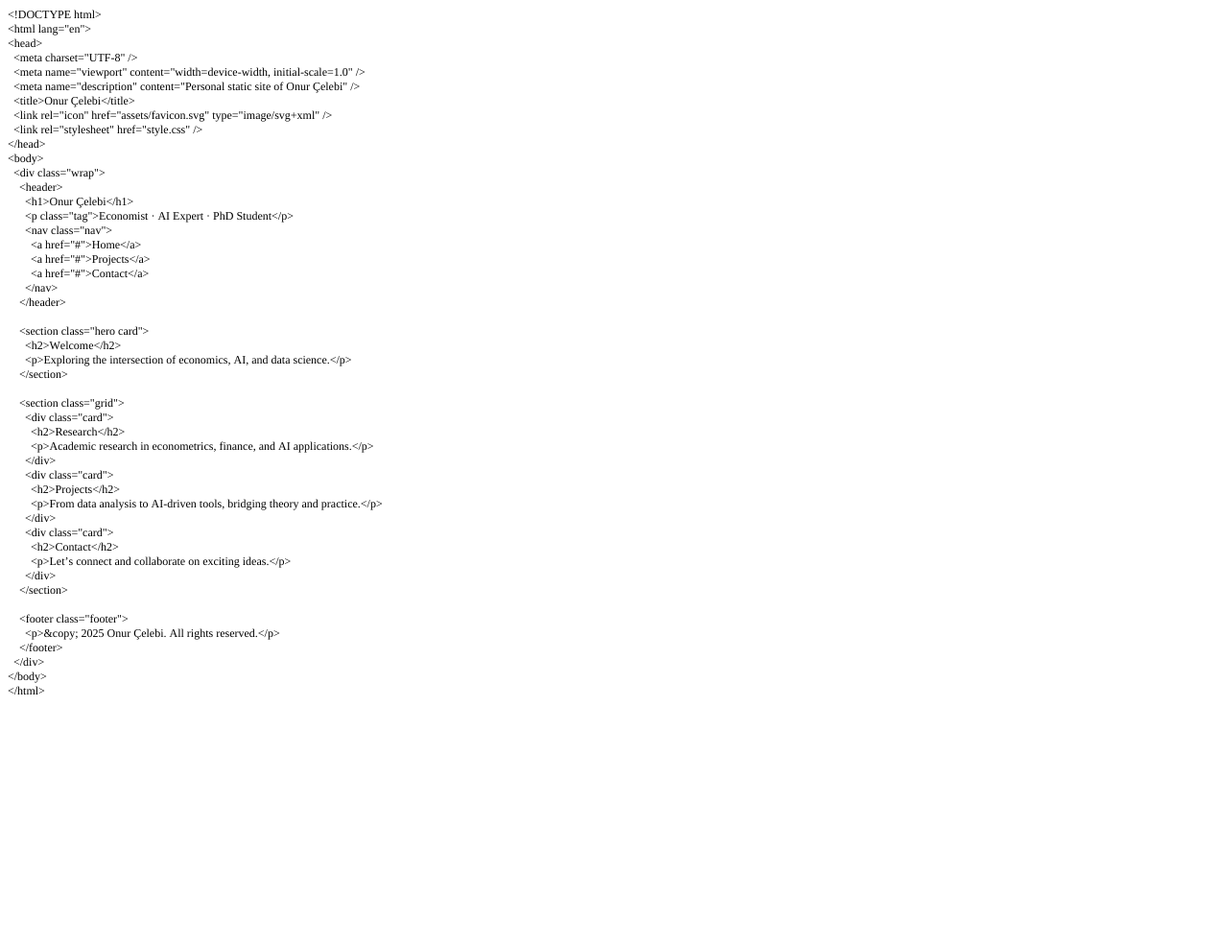
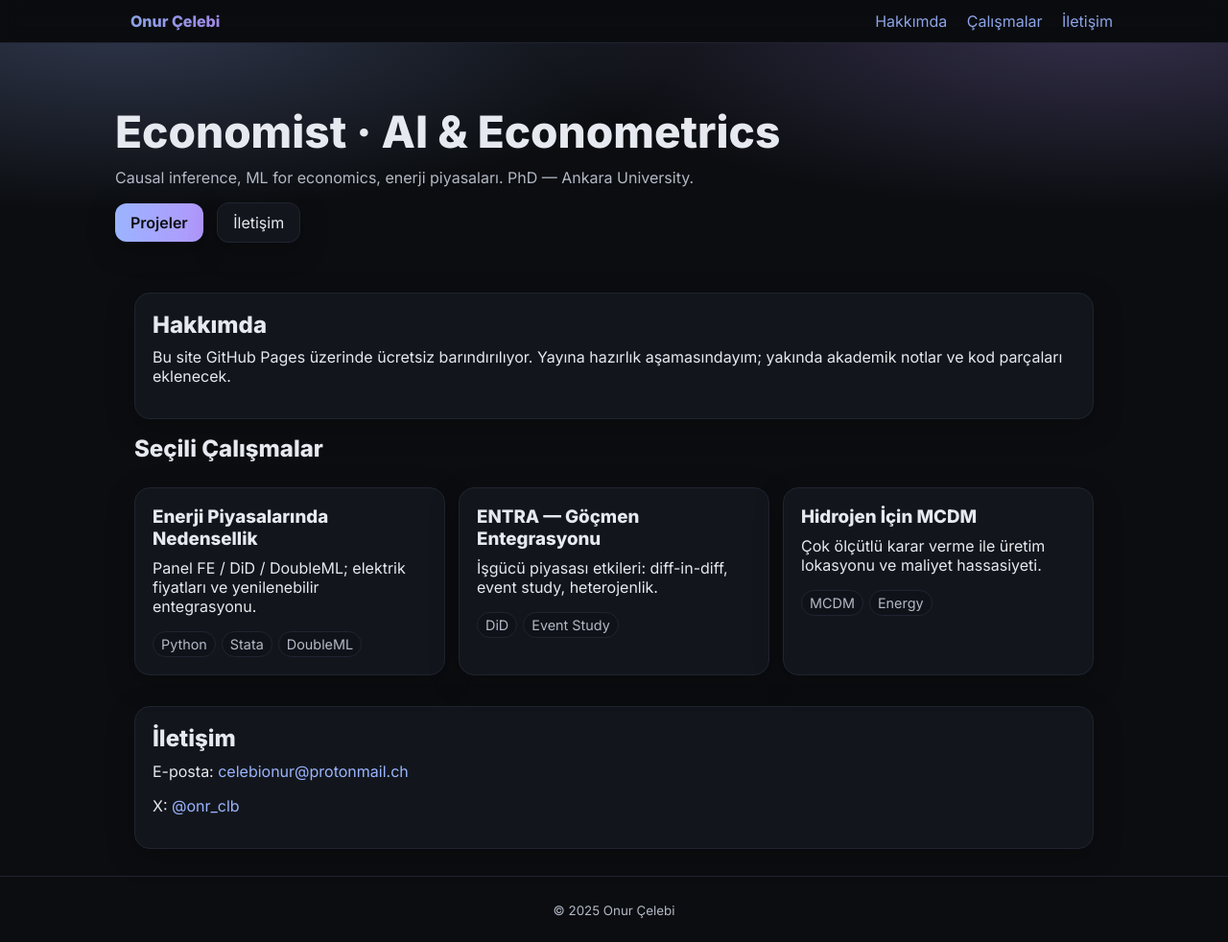
Before and after one commit to onurcelebi96/onurcelebi96.github.io, a plain HTML site: page index.html in a window 1280 px wide. Shown: the whole page at 96% size. Before the commit the page ends 800 px from the top, so only its background shows below. Drawn offline with Linux system fonts and the light colour scheme.

Commit message:
Revert to 'not bad' design (final)

```diff
--- a/index.html
+++ b/index.html
@@ -1,65 +1,83 @@
-<!DOCTYPE html PUBLIC "-//W3C//DTD HTML 4.01//EN" "http://www.w3.org/TR/html4/strict.dtd">
-<html>
+<!doctype html>
+<html lang="tr">
 <head>
-  <meta http-equiv="Content-Type" content="text/html; charset=utf-8">
-  <meta http-equiv="Content-Style-Type" content="text/css">
-  <title></title>
-  <meta name="Generator" content="Cocoa HTML Writer">
-  <meta name="CocoaVersion" content="2575.6">
-  <style type="text/css">
-    p.p1 {margin: 0.0px 0.0px 0.0px 0.0px; font: 12.0px Times; -webkit-text-stroke: #000000}
-    p.p2 {margin: 0.0px 0.0px 0.0px 0.0px; font: 12.0px Times; -webkit-text-stroke: #000000; min-height: 14.0px}
-    span.s1 {font-kerning: none}
-  </style>
+  <meta charset="utf-8">
+  <meta name="viewport" content="width=device-width, initial-scale=1">
+  <title>Onur Çelebi — Economist · AI & Econometrics</title>
+  <meta name="description" content="Onur Çelebi | Economist · AI & Econometrics · Ankara University PhD">
+  <link rel="icon" type="image/svg+xml" href="assets/favicon.svg">
+  <link rel="preconnect" href="https://fonts.googleapis.com" crossorigin>
+  <link href="https://fonts.googleapis.com/css2?family=Inter:wght@400;600;800&display=swap" rel="stylesheet">
+  <meta property="og:type" content="website">
+  <meta property="og:title" content="Onur Çelebi — Economist · AI & Econometrics">
+  <meta property="og:description" content="Causal inference, ML for economics, energy markets.">
+  <meta property="og:url" content="https://onurcelebi96.github.io/">
+  <meta property="og:image" content="https://onurcelebi96.github.io/assets/og.png">
+  <meta name="twitter:card" content="summary_large_image">
+  <link rel="stylesheet" href="style.css">
 </head>
 <body>
-<p class="p1"><span class="s1">&lt;!DOCTYPE html&gt;</span></p>
-<p class="p1"><span class="s1">&lt;html lang="en"&gt;</span></p>
-<p class="p1"><span class="s1">&lt;head&gt;</span></p>
-<p class="p1"><span class="s1"><span class="Apple-converted-space">  </span>&lt;meta charset="UTF-8" /&gt;</span></p>
-<p class="p1"><span class="s1"><span class="Apple-converted-space">  </span>&lt;meta name="viewport" content="width=device-width, initial-scale=1.0" /&gt;</span></p>
-<p class="p1"><span class="s1"><span class="Apple-converted-space">  </span>&lt;meta name="description" content="Personal static site of Onur Çelebi" /&gt;</span></p>
-<p class="p1"><span class="s1"><span class="Apple-converted-space">  </span>&lt;title&gt;Onur Çelebi&lt;/title&gt;</span></p>
-<p class="p1"><span class="s1"><span class="Apple-converted-space">  </span>&lt;link rel="icon" href="assets/favicon.svg" type="image/svg+xml" /&gt;</span></p>
-<p class="p1"><span class="s1"><span class="Apple-converted-space">  </span>&lt;link rel="stylesheet" href="style.css" /&gt;</span></p>
-<p class="p1"><span class="s1">&lt;/head&gt;</span></p>
-<p class="p1"><span class="s1">&lt;body&gt;</span></p>
-<p class="p1"><span class="s1"><span class="Apple-converted-space">  </span>&lt;div class="wrap"&gt;</span></p>
-<p class="p1"><span class="s1"><span class="Apple-converted-space">    </span>&lt;header&gt;</span></p>
-<p class="p1"><span class="s1"><span class="Apple-converted-space">      </span>&lt;h1&gt;Onur Çelebi&lt;/h1&gt;</span></p>
-<p class="p1"><span class="s1"><span class="Apple-converted-space">      </span>&lt;p class="tag"&gt;Economist · AI Expert · PhD Student&lt;/p&gt;</span></p>
-<p class="p1"><span class="s1"><span class="Apple-converted-space">      </span>&lt;nav class="nav"&gt;</span></p>
-<p class="p1"><span class="s1"><span class="Apple-converted-space">        </span>&lt;a href="#"&gt;Home&lt;/a&gt;</span></p>
-<p class="p1"><span class="s1"><span class="Apple-converted-space">        </span>&lt;a href="#"&gt;Projects&lt;/a&gt;</span></p>
-<p class="p1"><span class="s1"><span class="Apple-converted-space">        </span>&lt;a href="#"&gt;Contact&lt;/a&gt;</span></p>
-<p class="p1"><span class="s1"><span class="Apple-converted-space">      </span>&lt;/nav&gt;</span></p>
-<p class="p1"><span class="s1"><span class="Apple-converted-space">    </span>&lt;/header&gt;</span></p>
-<p class="p2"><span class="s1"></span><br></p>
-<p class="p1"><span class="s1"><span class="Apple-converted-space">    </span>&lt;section class="hero card"&gt;</span></p>
-<p class="p1"><span class="s1"><span class="Apple-converted-space">      </span>&lt;h2&gt;Welcome&lt;/h2&gt;</span></p>
-<p class="p1"><span class="s1"><span class="Apple-converted-space">      </span>&lt;p&gt;Exploring the intersection of economics, AI, and data science.&lt;/p&gt;</span></p>
-<p class="p1"><span class="s1"><span class="Apple-converted-space">    </span>&lt;/section&gt;</span></p>
-<p class="p2"><span class="s1"></span><br></p>
-<p class="p1"><span class="s1"><span class="Apple-converted-space">    </span>&lt;section class="grid"&gt;</span></p>
-<p class="p1"><span class="s1"><span class="Apple-converted-space">      </span>&lt;div class="card"&gt;</span></p>
-<p class="p1"><span class="s1"><span class="Apple-converted-space">        </span>&lt;h2&gt;Research&lt;/h2&gt;</span></p>
-<p class="p1"><span class="s1"><span class="Apple-converted-space">        </span>&lt;p&gt;Academic research in econometrics, finance, and AI applications.&lt;/p&gt;</span></p>
-<p class="p1"><span class="s1"><span class="Apple-converted-space">      </span>&lt;/div&gt;</span></p>
-<p class="p1"><span class="s1"><span class="Apple-converted-space">      </span>&lt;div class="card"&gt;</span></p>
-<p class="p1"><span class="s1"><span class="Apple-converted-space">        </span>&lt;h2&gt;Projects&lt;/h2&gt;</span></p>
-<p class="p1"><span class="s1"><span class="Apple-converted-space">        </span>&lt;p&gt;From data analysis to AI-driven tools, bridging theory and practice.&lt;/p&gt;</span></p>
-<p class="p1"><span class="s1"><span class="Apple-converted-space">      </span>&lt;/div&gt;</span></p>
-<p class="p1"><span class="s1"><span class="Apple-converted-space">      </span>&lt;div class="card"&gt;</span></p>
-<p class="p1"><span class="s1"><span class="Apple-converted-space">        </span>&lt;h2&gt;Contact&lt;/h2&gt;</span></p>
-<p class="p1"><span class="s1"><span class="Apple-converted-space">        </span>&lt;p&gt;Let’s connect and collaborate on exciting ideas.&lt;/p&gt;</span></p>
-<p class="p1"><span class="s1"><span class="Apple-converted-space">      </span>&lt;/div&gt;</span></p>
-<p class="p1"><span class="s1"><span class="Apple-converted-space">    </span>&lt;/section&gt;</span></p>
-<p class="p2"><span class="s1"></span><br></p>
-<p class="p1"><span class="s1"><span class="Apple-converted-space">    </span>&lt;footer class="footer"&gt;</span></p>
-<p class="p1"><span class="s1"><span class="Apple-converted-space">      </span>&lt;p&gt;&amp;copy; 2025 Onur Çelebi. All rights reserved.&lt;/p&gt;</span></p>
-<p class="p1"><span class="s1"><span class="Apple-converted-space">    </span>&lt;/footer&gt;</span></p>
-<p class="p1"><span class="s1"><span class="Apple-converted-space">  </span>&lt;/div&gt;</span></p>
-<p class="p1"><span class="s1">&lt;/body&gt;</span></p>
-<p class="p1"><span class="s1">&lt;/html&gt;</span></p>
+  <header class="nav">
+    <div class="container nav-inner">
+      <a class="brand" href="#">Onur Çelebi</a>
+      <nav>
+        <a href="#about">Hakkımda</a>
+        <a href="#work">Çalışmalar</a>
+        <a href="#contact">İletişim</a>
+      </nav>
+    </div>
+  </header>
+
+  <section class="hero">
+    <div class="container hero-inner">
+      <div>
+        <h1>Economist · AI & Econometrics</h1>
+        <p class="lead">Causal inference, ML for economics, enerji piyasaları. PhD — Ankara University.</p>
+        <div class="cta">
+          <a class="btn primary" href="#work">Projeler</a>
+          <a class="btn" href="#contact">İletişim</a>
+        </div>
+      </div>
+    </div>
+  </section>
+
+  <main class="container">
+    <section id="about" class="card">
+      <h2>Hakkımda</h2>
+      <p>Bu site GitHub Pages üzerinde ücretsiz barındırılıyor. Yayına hazırlık aşamasındayım; yakında akademik notlar ve kod parçaları eklenecek.</p>
+    </section>
+
+    <section id="work">
+      <h2>Seçili Çalışmalar</h2>
+      <div class="grid">
+        <article class="card">
+          <h3>Enerji Piyasalarında Nedensellik</h3>
+          <p>Panel FE / DiD / DoubleML; elektrik fiyatları ve yenilenebilir entegrasyonu.</p>
+          <div class="tags"><span>Python</span><span>Stata</span><span>DoubleML</span></div>
+        </article>
+        <article class="card">
+          <h3>ENTRA — Göçmen Entegrasyonu</h3>
+          <p>İşgücü piyasası etkileri: diff-in-diff, event study, heterojenlik.</p>
+          <div class="tags"><span>DiD</span><span>Event Study</span></div>
+        </article>
+        <article class="card">
+          <h3>Hidrojen İçin MCDM</h3>
+          <p>Çok ölçütlü karar verme ile üretim lokasyonu ve maliyet hassasiyeti.</p>
+          <div class="tags"><span>MCDM</span><span>Energy</span></div>
+        </article>
+      </div>
+    </section>
+
+    <section id="contact" class="card">
+      <h2>İletişim</h2>
+      <p>E-posta: <a href="mailto:celebionur@protonmail.ch">celebionur@protonmail.ch</a></p>
+      <p>X: <a href="https://x.com/onr_clb" target="_blank">@onr_clb</a></p>
+    </section>
+  </main>
+
+  <footer class="footer">
+    <div class="container"><small>© <span id="y"></span> Onur Çelebi</small></div>
+  </footer>
+  <script>document.getElementById('y').textContent = new Date().getFullYear();</script>
 </body>
 </html>
```
